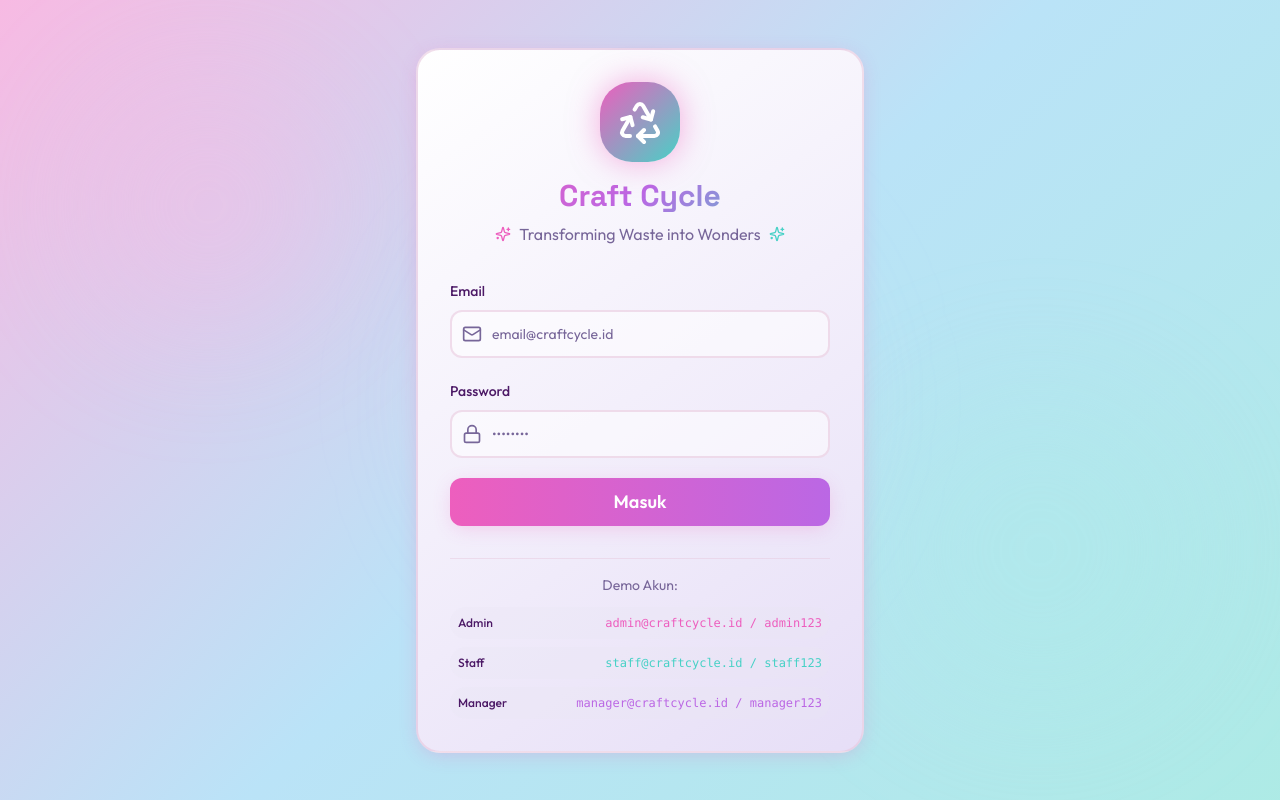
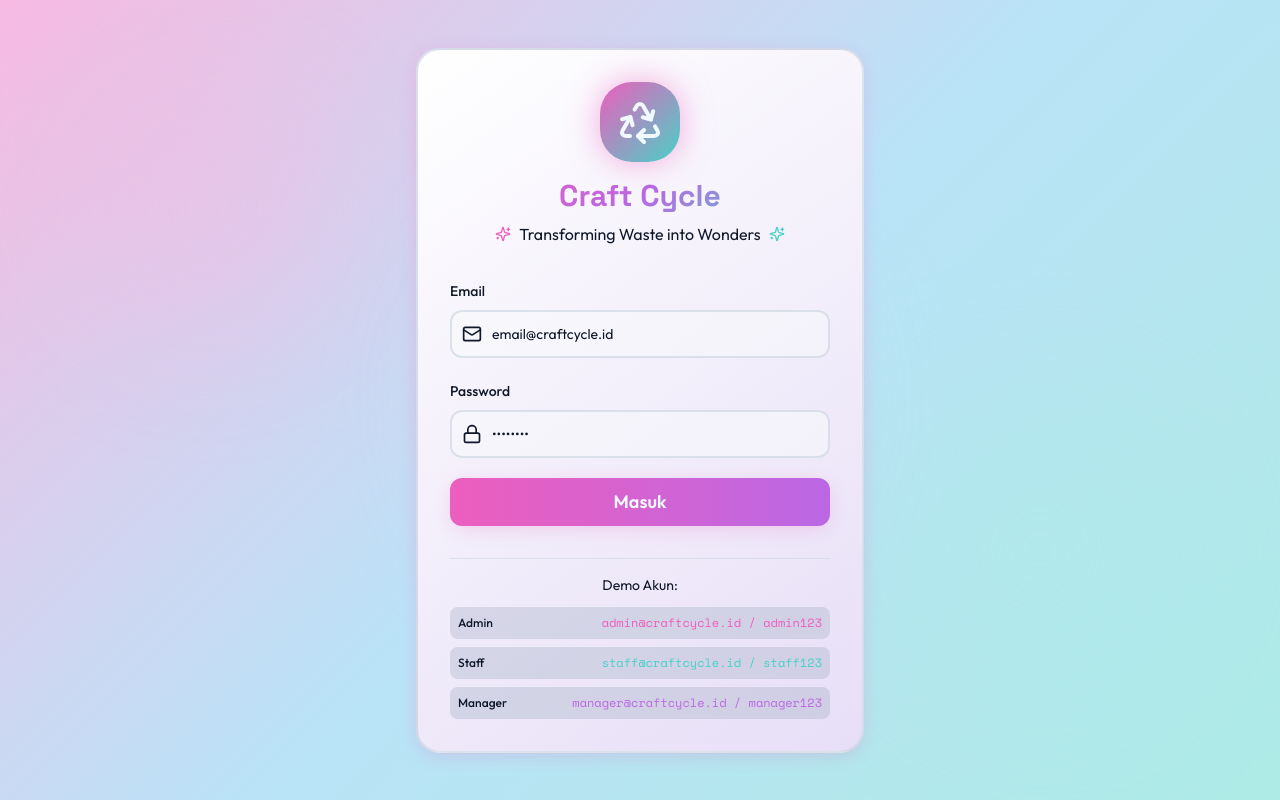
Before and after one commit to IrfanAgasi/craftcycle-inventory, a React (Vite) app: page /login in a window 1280 px wide. Built offline with nearby package versions, Linux system fonts and the light colour scheme; the HTML template or start-up script is replaced by a standard one.

Commit message:
Applied theme Glacier
Applied theme in Lovable

```diff
--- a/src/index.css
+++ b/src/index.css
@@ -1,4 +1,7 @@
 @import url('https://fonts.googleapis.com/css2?family=Outfit:wght@300;400;500;600;700;800&family=Space+Grotesk:wght@400;500;600;700&display=swap');
+@import url("https://fonts.googleapis.com/css2?family=Inter:wght@400;500;600;700&display=swap");
+@import url("https://fonts.googleapis.com/css2?family=Lora:wght@400;500;600;700&display=swap");
+@import url("https://fonts.googleapis.com/css2?family=Space+Mono:wght@400;700&display=swap");
 
 @tailwind base;
 @tailwind components;
@@ -7,29 +10,29 @@
 @layer base {
   :root {
     /* Y2K Pastel Neon Theme */
-    --background: 200 100% 97%;
-    --foreground: 280 60% 25%;
+    --background: 209 40% 96%;
+    --foreground: 222 47% 11%;
 
-    --card: 0 0% 100%;
-    --card-foreground: 280 60% 25%;
+    --card: 210 40% 98%;
+    --card-foreground: 222 47% 11%;
 
-    --popover: 0 0% 100%;
-    --popover-foreground: 280 60% 25%;
+    --popover: 214 31% 91%;
+    --popover-foreground: 222 47% 11%;
 
-    --primary: 320 80% 65%;
-    --primary-foreground: 0 0% 100%;
+    --primary: 200 98% 39%;
+    --primary-foreground: 204 100% 97%;
 
-    --secondary: 175 60% 75%;
-    --secondary-foreground: 280 60% 25%;
+    --secondary: 215 24% 26%;
+    --secondary-foreground: 210 40% 98%;
 
-    --muted: 260 30% 92%;
-    --muted-foreground: 260 20% 50%;
+    --muted: 215 20% 65%;
+    --muted-foreground: 222 47% 11%;
 
-    --accent: 280 70% 80%;
-    --accent-foreground: 280 60% 25%;
+    --accent: 210 40% 98%;
+    --accent-foreground: 215 19% 34%;
 
-    --destructive: 0 75% 60%;
-    --destructive-foreground: 0 0% 100%;
+    --destructive: 0 72% 50%;
+    --destructive-foreground: 0 85% 97%;
 
     --success: 145 60% 50%;
     --success-foreground: 0 0% 100%;
@@ -37,11 +40,11 @@
     --warning: 45 90% 60%;
     --warning-foreground: 280 60% 25%;
 
-    --border: 320 40% 85%;
-    --input: 320 40% 90%;
-    --ring: 320 80% 65%;
+    --border: 212 26% 83%;
+    --input: 212 26% 83%;
+    --ring: 200 98% 39%;
 
-    --radius: 1rem;
+    --radius: 0.5rem;
 
     /* Y2K Custom Colors */
     --y2k-pink: 320 80% 65%;
@@ -68,52 +71,85 @@
     --shadow-card: 0 8px 32px -8px hsl(var(--y2k-lavender) / 0.5);
 
     --sidebar-background: 320 60% 95%;
-    --sidebar-foreground: 280 60% 25%;
-    --sidebar-primary: 320 80% 65%;
-    --sidebar-primary-foreground: 0 0% 100%;
-    --sidebar-accent: 260 60% 90%;
-    --sidebar-accent-foreground: 280 60% 25%;
-    --sidebar-border: 320 40% 85%;
-    --sidebar-ring: 320 80% 65%;
+    --sidebar-foreground: 222 47% 11%;
+    --sidebar-primary: 200 98% 39%;
+    --sidebar-primary-foreground: 204 100% 97%;
+    --sidebar-accent: 215 24% 26%;
+    --sidebar-accent-foreground: 210 40% 98%;
+    --sidebar-border: 212 26% 83%;
+    --sidebar-ring: 200 98% 39%;
+    --chart-1: 198 93% 59%;
+    --chart-2: 213 93% 67%;
+    --chart-3: 215 20% 65%;
+    --chart-4: 215 16% 46%;
+    --chart-5: 215 19% 34%;
+    --sidebar: 210 40% 98%;
+    --font-sans: 'Inter', ui-sans-serif, system-ui, -apple-system, BlinkMacSystemFont, 'Segoe UI', Roboto, 'Helvetica Neue', Arial, 'Noto Sans', sans-serif;
+    --font-serif: 'Lora', ui-serif, Georgia, Cambria, 'Times New Roman', Times, serif;
+    --font-mono: 'Space Mono', ui-monospace, SFMono-Regular, Menlo, Monaco, Consolas, 'Liberation Mono', 'Courier New', monospace;
+    --shadow-2xs: 0 1px 3px 0px hsl(0 0% 0% / 0.05);
+    --shadow-xs: 0 1px 3px 0px hsl(0 0% 0% / 0.05);
+    --shadow-sm: 0 1px 3px 0px hsl(0 0% 0% / 0.1), 0 1px 2px -1px hsl(0 0% 0% / 0.1);
+    --shadow: 0 1px 3px 0px hsl(0 0% 0% / 0.1), 0 1px 2px -1px hsl(0 0% 0% / 0.1);
+    --shadow-md: 0 1px 3px 0px hsl(0 0% 0% / 0.1), 0 2px 4px -1px hsl(0 0% 0% / 0.1);
+    --shadow-lg: 0 1px 3px 0px hsl(0 0% 0% / 0.1), 0 4px 6px -1px hsl(0 0% 0% / 0.1);
+    --shadow-xl: 0 1px 3px 0px hsl(0 0% 0% / 0.1), 0 8px 10px -1px hsl(0 0% 0% / 0.1);
+    --shadow-2xl: 0 1px 3px 0px hsl(0 0% 0% / 0.25);
+    --tracking-normal: 0em;
+    --spacing: 0.25rem;
   }
 
   .dark {
-    --background: 280 30% 8%;
-    --foreground: 320 60% 95%;
+    --background: 222 47% 11%;
+    --foreground: 210 40% 98%;
 
-    --card: 280 30% 12%;
-    --card-foreground: 320 60% 95%;
+    --card: 217 32% 17%;
+    --card-foreground: 210 40% 98%;
 
-    --popover: 280 30% 12%;
-    --popover-foreground: 320 60% 95%;
+    --popover: 215 24% 26%;
+    --popover-foreground: 210 40% 98%;
 
-    --primary: 320 80% 65%;
-    --primary-foreground: 0 0% 100%;
+    --primary: 198 93% 59%;
+    --primary-foreground: 204 80% 15%;
 
-    --secondary: 175 50% 30%;
-    --secondary-foreground: 175 60% 90%;
+    --secondary: 212 26% 83%;
+    --secondary-foreground: 228 84% 4%;
 
-    --muted: 280 20% 20%;
-    --muted-foreground: 280 20% 60%;
+    --muted: 215 16% 46%;
+    --muted-foreground: 210 40% 98%;
 
-    --accent: 280 50% 30%;
-    --accent-foreground: 280 60% 90%;
+    --accent: 228 84% 4%;
+    --accent-foreground: 215 20% 65%;
 
-    --destructive: 0 60% 40%;
-    --destructive-foreground: 0 0% 100%;
+    --destructive: 0 84% 60%;
+    --destructive-foreground: 0 85% 97%;
 
-    --border: 280 30% 25%;
-    --input: 280 30% 25%;
-    --ring: 320 80% 65%;
+    --border: 215 19% 34%;
+    --input: 215 19% 34%;
+    --ring: 198 93% 59%;
 
     --sidebar-background: 280 30% 10%;
-    --sidebar-foreground: 320 60% 95%;
-    --sidebar-primary: 320 80% 65%;
-    --sidebar-primary-foreground: 0 0% 100%;
-    --sidebar-accent: 280 30% 20%;
-    --sidebar-accent-foreground: 320 60% 95%;
-    --sidebar-border: 280 30% 20%;
-    --sidebar-ring: 320 80% 65%;
+    --sidebar-foreground: 210 40% 98%;
+    --sidebar-primary: 198 93% 59%;
+    --sidebar-primary-foreground: 204 80% 15%;
+    --sidebar-accent: 215 20% 65%;
+    --sidebar-accent-foreground: 228 84% 4%;
+    --sidebar-border: 215 19% 34%;
+    --sidebar-ring: 198 93% 59%;
+    --chart-1: 199 95% 73%;
+    --chart-2: 211 96% 78%;
+    --chart-3: 215 20% 65%;
+    --chart-4: 215 16% 46%;
+    --chart-5: 215 19% 34%;
+    --sidebar: 217 32% 17%;
+    --shadow-2xs: 0 1px 3px 0px hsl(0 0% 0% / 0.05);
+    --shadow-xs: 0 1px 3px 0px hsl(0 0% 0% / 0.05);
+    --shadow-sm: 0 1px 3px 0px hsl(0 0% 0% / 0.1), 0 1px 2px -1px hsl(0 0% 0% / 0.1);
+    --shadow: 0 1px 3px 0px hsl(0 0% 0% / 0.1), 0 1px 2px -1px hsl(0 0% 0% / 0.1);
+    --shadow-md: 0 1px 3px 0px hsl(0 0% 0% / 0.1), 0 2px 4px -1px hsl(0 0% 0% / 0.1);
+    --shadow-lg: 0 1px 3px 0px hsl(0 0% 0% / 0.1), 0 4px 6px -1px hsl(0 0% 0% / 0.1);
+    --shadow-xl: 0 1px 3px 0px hsl(0 0% 0% / 0.1), 0 8px 10px -1px hsl(0 0% 0% / 0.1);
+    --shadow-2xl: 0 1px 3px 0px hsl(0 0% 0% / 0.25);
   }
 }
 
--- a/tailwind.config.ts
+++ b/tailwind.config.ts
@@ -7,124 +7,190 @@ export default {
   theme: {
   	container: {
   		center: true,
-      padding: "2rem",
+  		padding: '2rem',
   		screens: {
-        "2xl": "1400px",
-      },
+  			'2xl': '1400px'
+  		}
   	},
   	extend: {
   		fontFamily: {
-        outfit: ["Outfit", "sans-serif"],
-        space: ["Space Grotesk", "sans-serif"],
+  			outfit: [
+  				'Outfit',
+  				'sans-serif'
+  			],
+  			space: [
+  				'Space Grotesk',
+  				'sans-serif'
+  			],
+  			sans: [
+  				'Inter',
+  				'ui-sans-serif',
+  				'system-ui',
+  				'-apple-system',
+  				'BlinkMacSystemFont',
+  				'Segoe UI',
+  				'Roboto',
+  				'Helvetica Neue',
+  				'Arial',
+  				'Noto Sans',
+  				'sans-serif'
+  			],
+  			serif: [
+  				'Lora',
+  				'ui-serif',
+  				'Georgia',
+  				'Cambria',
+  				'Times New Roman',
+  				'Times',
+  				'serif'
+  			],
+  			mono: [
+  				'Space Mono',
+  				'ui-monospace',
+  				'SFMono-Regular',
+  				'Menlo',
+  				'Monaco',
+  				'Consolas',
+  				'Liberation Mono',
+  				'Courier New',
+  				'monospace'
+  			]
   		},
   		colors: {
-        border: "hsl(var(--border))",
-        input: "hsl(var(--input))",
-        ring: "hsl(var(--ring))",
-        background: "hsl(var(--background))",
-        foreground: "hsl(var(--foreground))",
+  			border: 'hsl(var(--border))',
+  			input: 'hsl(var(--input))',
+  			ring: 'hsl(var(--ring))',
+  			background: 'hsl(var(--background))',
+  			foreground: 'hsl(var(--foreground))',
   			primary: {
-          DEFAULT: "hsl(var(--primary))",
-          foreground: "hsl(var(--primary-foreground))",
+  				DEFAULT: 'hsl(var(--primary))',
+  				foreground: 'hsl(var(--primary-foreground))'
   			},
   			secondary: {
-          DEFAULT: "hsl(var(--secondary))",
-          foreground: "hsl(var(--secondary-foreground))",
+  				DEFAULT: 'hsl(var(--secondary))',
+  				foreground: 'hsl(var(--secondary-foreground))'
   			},
   			destructive: {
-          DEFAULT: "hsl(var(--destructive))",
-          foreground: "hsl(var(--destructive-foreground))",
+  				DEFAULT: 'hsl(var(--destructive))',
+  				foreground: 'hsl(var(--destructive-foreground))'
   			},
   			success: {
-          DEFAULT: "hsl(var(--success))",
-          foreground: "hsl(var(--success-foreground))",
+  				DEFAULT: 'hsl(var(--success))',
+  				foreground: 'hsl(var(--success-foreground))'
   			},
   			warning: {
-          DEFAULT: "hsl(var(--warning))",
-          foreground: "hsl(var(--warning-foreground))",
+  				DEFAULT: 'hsl(var(--warning))',
+  				foreground: 'hsl(var(--warning-foreground))'
   			},
   			muted: {
-          DEFAULT: "hsl(var(--muted))",
-          foreground: "hsl(var(--muted-foreground))",
+  				DEFAULT: 'hsl(var(--muted))',
+  				foreground: 'hsl(var(--muted-foreground))'
   			},
   			accent: {
-          DEFAULT: "hsl(var(--accent))",
-          foreground: "hsl(var(--accent-foreground))",
+  				DEFAULT: 'hsl(var(--accent))',
+  				foreground: 'hsl(var(--accent-foreground))'
   			},
   			popover: {
-          DEFAULT: "hsl(var(--popover))",
-          foreground: "hsl(var(--popover-foreground))",
+  				DEFAULT: 'hsl(var(--popover))',
+  				foreground: 'hsl(var(--popover-foreground))'
   			},
   			card: {
-          DEFAULT: "hsl(var(--card))",
-          foreground: "hsl(var(--card-foreground))",
+  				DEFAULT: 'hsl(var(--card))',
+  				foreground: 'hsl(var(--card-foreground))'
   			},
   			y2k: {
-          pink: "hsl(var(--y2k-pink))",
-          "pink-light": "hsl(var(--y2k-pink-light))",
-          teal: "hsl(var(--y2k-teal))",
-          "teal-light": "hsl(var(--y2k-teal-light))",
-          mint: "hsl(var(--y2k-mint))",
-          lavender: "hsl(var(--y2k-lavender))",
-          "lavender-light": "hsl(var(--y2k-lavender-light))",
-          "baby-blue": "hsl(var(--y2k-baby-blue))",
-          yellow: "hsl(var(--y2k-yellow))",
-          orange: "hsl(var(--y2k-orange))",
-          purple: "hsl(var(--y2k-purple))",
+  				pink: 'hsl(var(--y2k-pink))',
+  				'pink-light': 'hsl(var(--y2k-pink-light))',
+  				teal: 'hsl(var(--y2k-teal))',
+  				'teal-light': 'hsl(var(--y2k-teal-light))',
+  				mint: 'hsl(var(--y2k-mint))',
+  				lavender: 'hsl(var(--y2k-lavender))',
+  				'lavender-light': 'hsl(var(--y2k-lavender-light))',
+  				'baby-blue': 'hsl(var(--y2k-baby-blue))',
+  				yellow: 'hsl(var(--y2k-yellow))',
+  				orange: 'hsl(var(--y2k-orange))',
+  				purple: 'hsl(var(--y2k-purple))'
   			},
   			sidebar: {
-          DEFAULT: "hsl(var(--sidebar-background))",
-          foreground: "hsl(var(--sidebar-foreground))",
-          primary: "hsl(var(--sidebar-primary))",
-          "primary-foreground": "hsl(var(--sidebar-primary-foreground))",
-          accent: "hsl(var(--sidebar-accent))",
-          "accent-foreground": "hsl(var(--sidebar-accent-foreground))",
-          border: "hsl(var(--sidebar-border))",
-          ring: "hsl(var(--sidebar-ring))",
-        },
+  				DEFAULT: 'hsl(var(--sidebar-background))',
+  				foreground: 'hsl(var(--sidebar-foreground))',
+  				primary: 'hsl(var(--sidebar-primary))',
+  				'primary-foreground': 'hsl(var(--sidebar-primary-foreground))',
+  				accent: 'hsl(var(--sidebar-accent))',
+  				'accent-foreground': 'hsl(var(--sidebar-accent-foreground))',
+  				border: 'hsl(var(--sidebar-border))',
+  				ring: 'hsl(var(--sidebar-ring))'
+  			}
   		},
   		borderRadius: {
-        lg: "var(--radius)",
-        md: "calc(var(--radius) - 2px)",
-        sm: "calc(var(--radius) - 4px)",
-        "2xl": "1.5rem",
-        "3xl": "2rem",
+  			lg: 'var(--radius)',
+  			md: 'calc(var(--radius) - 2px)',
+  			sm: 'calc(var(--radius) - 4px)',
+  			'2xl': '1.5rem',
+  			'3xl': '2rem'
   		},
   		boxShadow: {
-        y2k: "var(--shadow-y2k)",
-        glow: "var(--shadow-glow)",
-        card: "var(--shadow-card)",
+  			y2k: 'var(--shadow-y2k)',
+  			glow: 'var(--shadow-glow)',
+  			card: 'var(--shadow-card)',
+  			'2xs': 'var(--shadow-2xs)',
+  			xs: 'var(--shadow-xs)',
+  			sm: 'var(--shadow-sm)',
+  			md: 'var(--shadow-md)',
+  			lg: 'var(--shadow-lg)',
+  			xl: 'var(--shadow-xl)',
+  			'2xl': 'var(--shadow-2xl)'
   		},
   		keyframes: {
-        "accordion-down": {
-          from: { height: "0" },
-          to: { height: "var(--radix-accordion-content-height)" },
+  			'accordion-down': {
+  				from: {
+  					height: '0'
   				},
-        "accordion-up": {
-          from: { height: "var(--radix-accordion-content-height)" },
-          to: { height: "0" },
+  				to: {
+  					height: 'var(--radix-accordion-content-height)'
+  				}
+  			},
+  			'accordion-up': {
+  				from: {
+  					height: 'var(--radix-accordion-content-height)'
+  				},
+  				to: {
+  					height: '0'
+  				}
   			},
   			float: {
-          "0%, 100%": { transform: "translateY(0px)" },
-          "50%": { transform: "translateY(-10px)" },
+  				'0%, 100%': {
+  					transform: 'translateY(0px)'
+  				},
+  				'50%': {
+  					transform: 'translateY(-10px)'
+  				}
   			},
   			shimmer: {
-          "0%": { backgroundPosition: "-200% 0" },
-          "100%": { backgroundPosition: "200% 0" },
+  				'0%': {
+  					backgroundPosition: '-200% 0'
   				},
-        "pulse-glow": {
-          "0%, 100%": { boxShadow: "0 0 20px hsl(var(--y2k-pink) / 0.4)" },
-          "50%": { boxShadow: "0 0 40px hsl(var(--y2k-pink) / 0.6)" },
+  				'100%': {
+  					backgroundPosition: '200% 0'
+  				}
   			},
+  			'pulse-glow': {
+  				'0%, 100%': {
+  					boxShadow: '0 0 20px hsl(var(--y2k-pink) / 0.4)'
+  				},
+  				'50%': {
+  					boxShadow: '0 0 40px hsl(var(--y2k-pink) / 0.6)'
+  				}
+  			}
   		},
   		animation: {
-        "accordion-down": "accordion-down 0.2s ease-out",
-        "accordion-up": "accordion-up 0.2s ease-out",
-        float: "float 3s ease-in-out infinite",
-        shimmer: "shimmer 2s linear infinite",
-        "pulse-glow": "pulse-glow 2s ease-in-out infinite",
-      },
-    },
+  			'accordion-down': 'accordion-down 0.2s ease-out',
+  			'accordion-up': 'accordion-up 0.2s ease-out',
+  			float: 'float 3s ease-in-out infinite',
+  			shimmer: 'shimmer 2s linear infinite',
+  			'pulse-glow': 'pulse-glow 2s ease-in-out infinite'
+  		}
+  	}
   },
   plugins: [require("tailwindcss-animate")],
 } satisfies Config;
```
Lines whose indentation alone changed are shown as unchanged.
